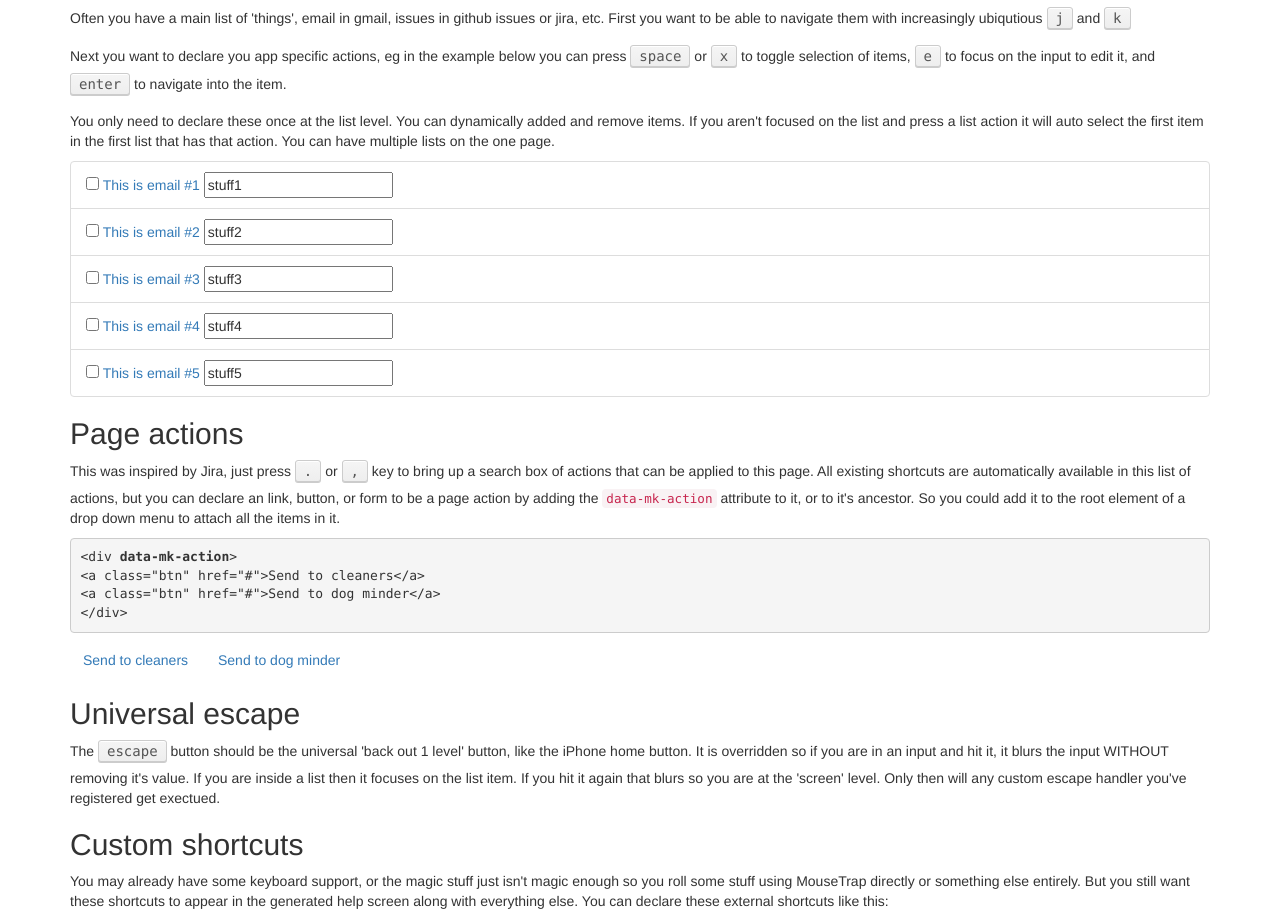
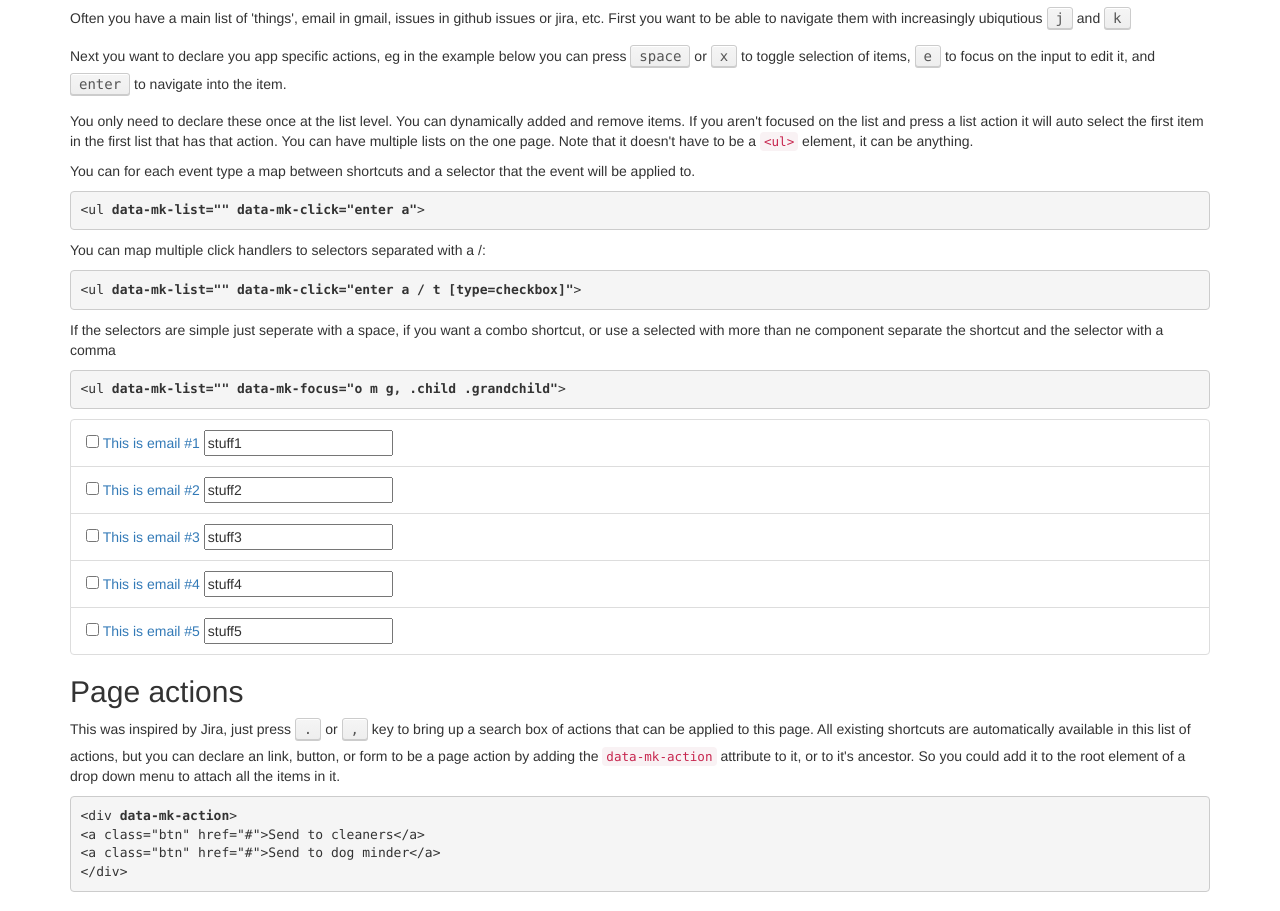
Before and after one commit to brendanheywood/magic-keyboard, a plain HTML site: page index.html in a window 1280 px wide. Shown: the part 1298-2209 px from the top of the page. Drawn offline with nearby package versions, Linux system fonts and the light colour scheme; a script that the page names is missing.

Commit message:
Refined docs for list actions

```diff
--- a/index.html
+++ b/index.html
@@ -140,10 +140,23 @@ $('#alert').click(function(){
 
 <p>Often you have a main list of 'things', email in gmail, issues in github issues or jira, etc.
  First you want to be able to navigate them with increasingly ubiqutious <kbd>j</kbd> and <kbd>k</kbd>
-<p> Next you want to declare you app specific actions, eg in the example below you can press <kbd>space</kbd> or <kbd>x</kbd> to toggle selection of items, <kbd>e</kbd> to focus on the input to edit it, and
+<p> Next you want to declare you app specific actions, eg in the example below you can press <kbd>space</kbd>
+ or <kbd>x</kbd> to toggle selection of items, <kbd>e</kbd> to focus on the input to edit it, and
  <kbd>enter</kbd> to navigate into the item.</p>
-<p>You only need to declare these once at the list level. You can dynamically added and remove items. If you aren't focused on the list and press a list action it will auto select the first item in the first list that has that action. You can have multiple lists on the one page.</p>
-<ul data-mk-list data-mk-click="t [type=checkbox] , enter a" data-mk-focus="e [type=text]" class="list-group">
+<p>You only need to declare these once at the list level. You can dynamically added and remove items.
+ If you aren't focused on the list and press a list action it will auto select the first item in the
+ first list that has that action. You can have multiple lists on the one page. Note that it doesn't have
+to be a <code>&lt;ul&gt;</code> element, it can be anything.</p>
+<p>You can for each event type a map between shortcuts and a selector that the event will be applied to.</p>
+
+<pre><code>&lt;ul <b>data-mk-list="" data-mk-click="enter a"</b>&gt;</code></pre>
+<p>You can map multiple click handlers to selectors separated with a /:</p>
+<pre><code>&lt;ul <b>data-mk-list="" data-mk-click="enter a / t [type=checkbox]"</b>&gt;</code></pre>
+
+<p> If the selectors are simple just seperate with a space, if you want a combo shortcut, or use a selected
+ with more than ne component separate the shortcut and the selector with a comma</p>
+<pre><code>&lt;ul <b>data-mk-list="" data-mk-focus="o m g, .child .grandchild"</b>&gt;</code></pre>
+<ul data-mk-list data-mk-click="t [type=checkbox] / enter a" data-mk-focus="e [type=text]" class="list-group">
 <li class="list-group-item"><input type="checkbox"> <a href="?email1">This is email #1</a> <input value="stuff1">
 <li class="list-group-item"><input type="checkbox"> <a href="?email2">This is email #2</a> <input value="stuff2">
 <li class="list-group-item"><input type="checkbox"> <a href="?email3">This is email #3</a> <input value="stuff3">
```
